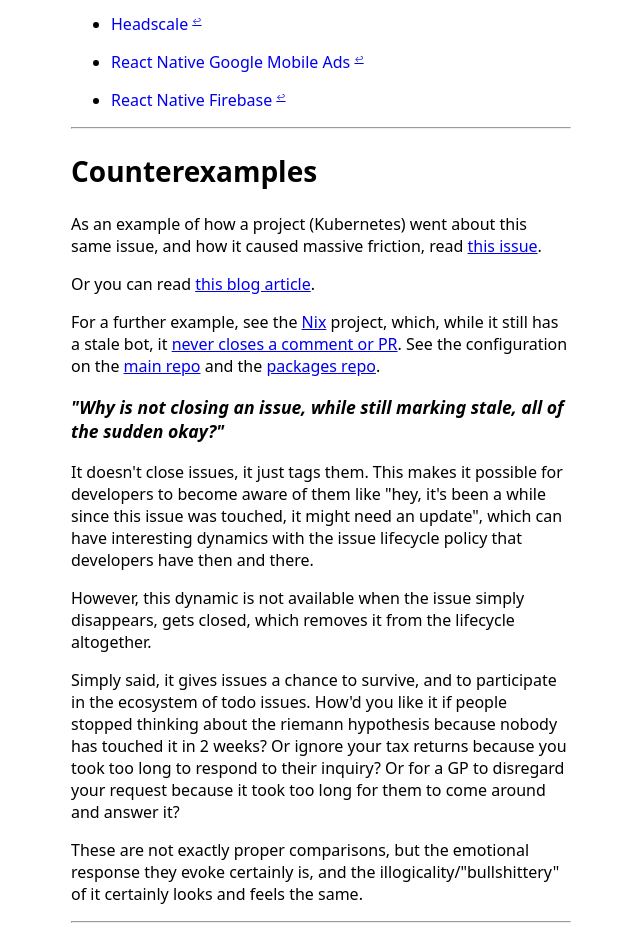
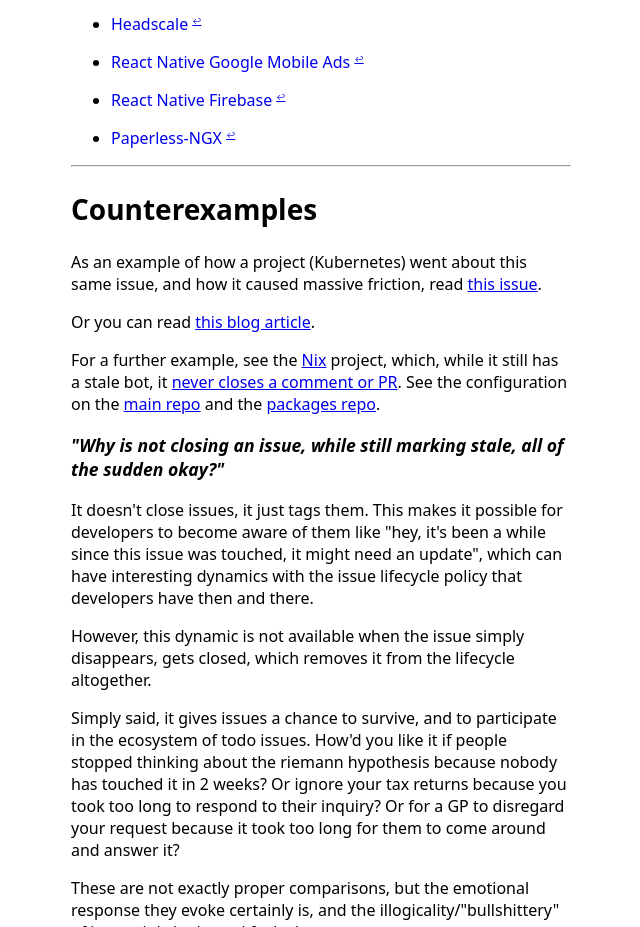
Before and after one commit to ShadowJonathan/nostalebots.xyz, an Eleventy site: page src/index.md in a window 1280 px wide. Shown: the part 5945-6872 px from the top of the page, without its empty margins (319-959 px from the left). Built offline with nearby package versions, Linux system fonts and the light colour scheme; Eleventy itself is replaced by a stand-in of ours; files that its build step writes are made by us from their sources; what markdown-it-sub would draw is missing.

Commit message:
Paperless NGX, close #34

```diff
--- a/src/index.md
+++ b/src/index.md
@@ -220,6 +220,9 @@
 - [React Native Firebase](https://github.com/invertase/react-native-firebase)
   {% ref "https://github.com/invertase/react-native-firebase/blob/main/.github/workflows/stale.yml" %}
 
+- [Paperless-NGX](https://github.com/paperless-ngx/paperless-ngx)
+  {% ref "https://github.com/paperless-ngx/paperless-ngx/blob/dev/.github/workflows/repo-maintenance.yml" %}
+
 ----
 
 ## Counterexamples
```
